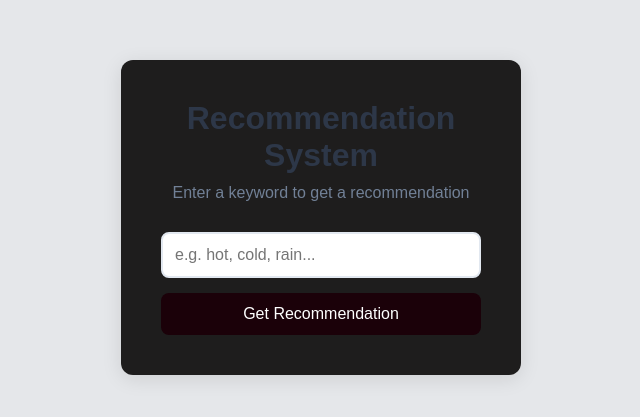
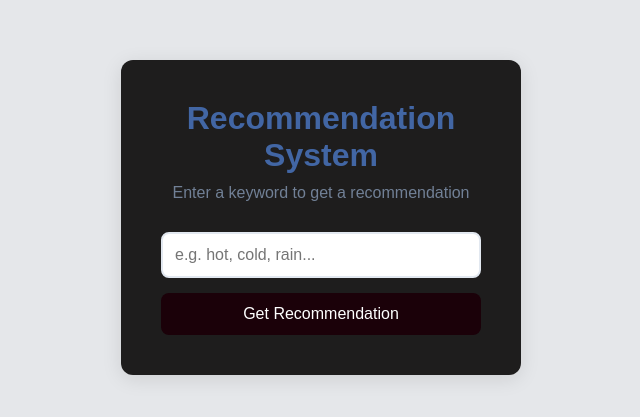
Before and after one commit to ramaatallah/final-project-UNIX, a plain HTML site: page frontend/index.html in a window 1280 px wide. Shown: the part 183-600 px from the top of the page, without its empty margins (319-959 px from the left). Drawn offline with Linux system fonts and the light colour scheme.

Commit message:
Auto update: Thu May 21 01:10:30 PM EEST 2026

```diff
--- a/frontend/index.html
+++ b/frontend/index.html
@@ -30,7 +30,7 @@
         }
 
         h1 {
-            color: #2d3748;
+            color: #4266a4;
             margin-bottom: 10px;
         }
 
```
